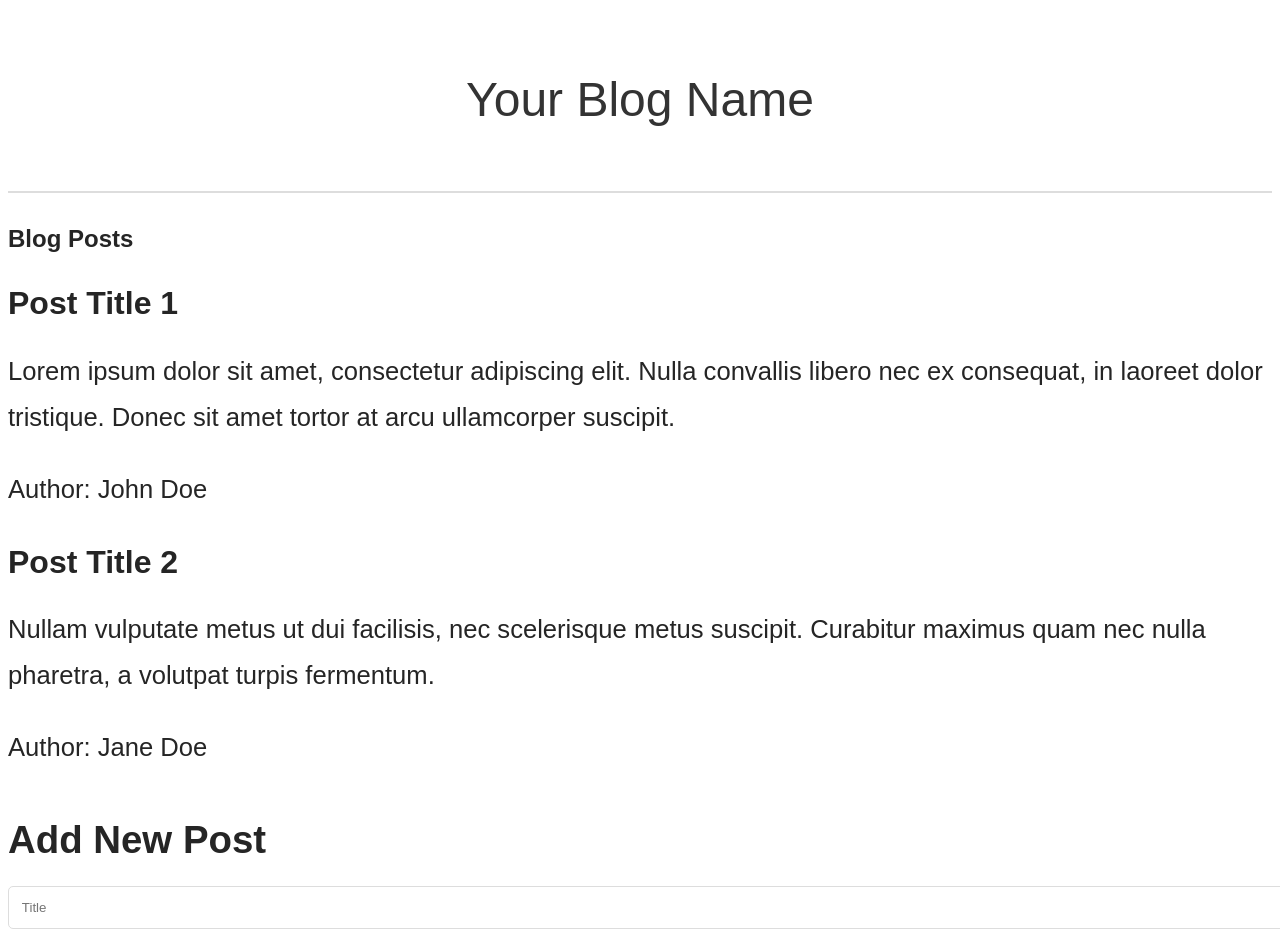
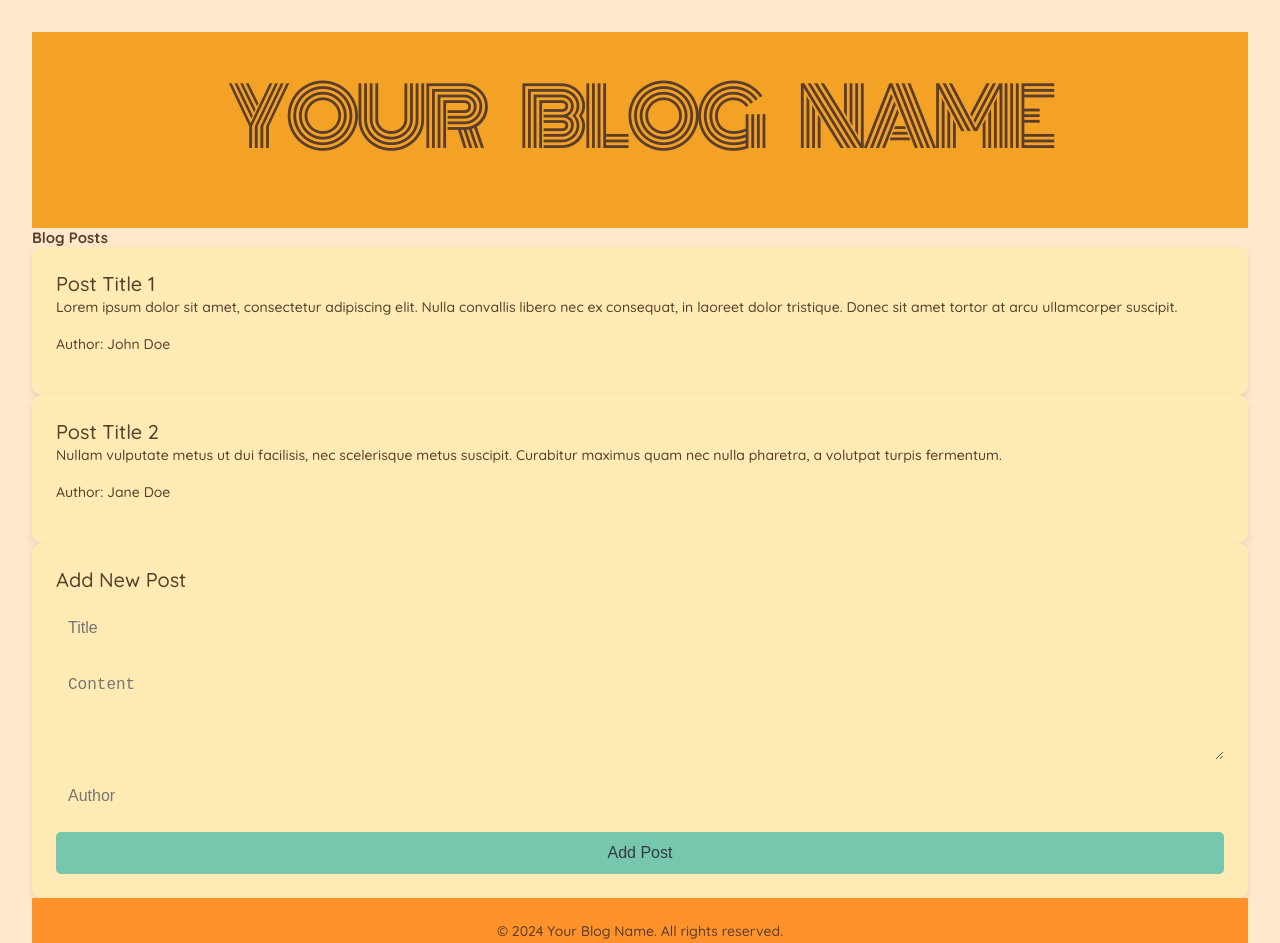
Before and after one commit to DevHeris/ReactBlogApp, a React (Create React App) app: page / in a window 1280 px wide. Shown: the top 943 px of the page. Built offline with nearby package versions, Linux system fonts and the light colour scheme.

Commit message:
Update index.css

```diff
--- a/src/index.css
+++ b/src/index.css
@@ -1,98 +1,143 @@
-/* CSS styles for your blog app */
+@import url("https://fonts.googleapis.com/css2?family=Monoton&family=Quicksand:wght@500;700&display=swap");
 
-/* General styles */
+* {
+  margin: 0;
+  padding: 0;
+  box-sizing: border-box;
+}
+
+html {
+  font-size: 62.5%;
+}
+
 body {
-  font-family: "Roboto Mono", sans-serif;
-  color: #252525;
+  font-family: "Quicksand", sans-serif;
+  color: #5a3e2b;
+  background-color: #ffe8cc;
+  min-height: 100vh;
+  padding: 3.2rem;
 }
 
 .container {
   max-width: 80rem;
   margin: 0 auto;
-  padding: 2rem;
+  display: flex;
+  flex-direction: column;
+  align-items: center;
+  gap: 4.8rem;
 }
 
-/* Header styles */
 .header {
+  background-color: #f4a226;
   text-align: center;
-  padding: 2rem 0;
-  border-bottom: 2px solid #ddd;
+  padding: 2.4rem 0;
 }
 
 .header h1 {
-  font-size: 3rem;
-  font-weight: 300;
-  color: #333;
+  font-family: "Monoton", cursive;
+  font-size: 8rem;
+  text-transform: uppercase;
+  font-weight: 400;
+  word-spacing: 30px;
+  letter-spacing: -5px;
+  margin-bottom: 2.4rem;
 }
 
-/* Blog post list styles */
-.blog-post-list {
-  margin-top: 2rem;
+.menu {
+  display: flex;
+  flex-direction: column;
+  align-items: center;
+  gap: 4rem;
+}
+
+.menu h2 {
+  font-size: 2.4rem;
+  text-transform: uppercase;
+  letter-spacing: 3px;
+  font-weight: 500;
+}
+
+.menu > p {
+  font-size: 1.5rem;
+  text-align: center;
+  line-height: 1.6;
+  width: 80%;
 }
 
 .blog-post {
-  margin-bottom: 2rem;
+  background-color: #ffebb3;
+  padding: 2.4rem;
+  border-radius: 10px;
+  box-shadow: 0px 4px 8px rgba(0, 0, 0, 0.1);
 }
 
 .blog-post h3 {
   font-size: 2rem;
-  margin-bottom: 0.5rem;
+  font-weight: 400;
 }
 
 .blog-post p {
-  font-size: 1.6rem;
-  line-height: 1.8;
+  font-size: 1.4rem;
+  line-height: 1.6;
+  margin-bottom: 1.5rem;
 }
 
-.blog-post p:last-child {
-  margin-bottom: 1rem;
-}
-
-/* Add post form styles */
 .add-post-form {
-  margin-top: 3rem;
+  background-color: #ffebb3;
+  padding: 2.4rem;
+  border-radius: 10px;
+  box-shadow: 0px 4px 8px rgba(0, 0, 0, 0.1);
 }
 
 .add-post-form h2 {
-  font-size: 2.4rem;
+  font-size: 2rem;
+  font-weight: 500;
   margin-bottom: 1.5rem;
+}
+
+.add-post-form form {
+  display: flex;
+  flex-direction: column;
+  gap: 1.5rem;
 }
 
 .add-post-form input,
 .add-post-form textarea {
-  width: 100%;
-  padding: 0.8rem;
-  margin-bottom: 1rem;
-  border: 1px solid #ddd;
+  font-size: 1.6rem;
+  padding: 1.2rem;
+  border: none;
   border-radius: 5px;
+  background-color: #ffebb3;
 }
 
-.add-post-form textarea {
-  height: 200px;
+.add-post-form input:focus,
+.add-post-form textarea:focus {
+  outline: none;
+  box-shadow: 0 0 0 3px rgba(244, 162, 38, 0.4);
 }
 
 .add-post-form button {
-  padding: 1rem 2rem;
   font-size: 1.6rem;
-  background-color: #333;
-  color: #fff;
+  font-weight: 500;
+  padding: 1.2rem 2.4rem;
   border: none;
   border-radius: 5px;
+  background-color: #76c7ad;
+  color: #343a40;
   cursor: pointer;
+  transition: background-color 0.3s;
 }
 
 .add-post-form button:hover {
-  background-color: #555;
+  background-color: #ff922b;
 }
 
-/* Footer styles */
 .footer {
+  background-color: #ff922b;
   text-align: center;
-  padding: 2rem 0;
-  border-top: 2px solid #ddd;
+  padding: 2.4rem 0;
 }
 
 .footer p {
   font-size: 1.4rem;
-  color: #666;
 }
```
